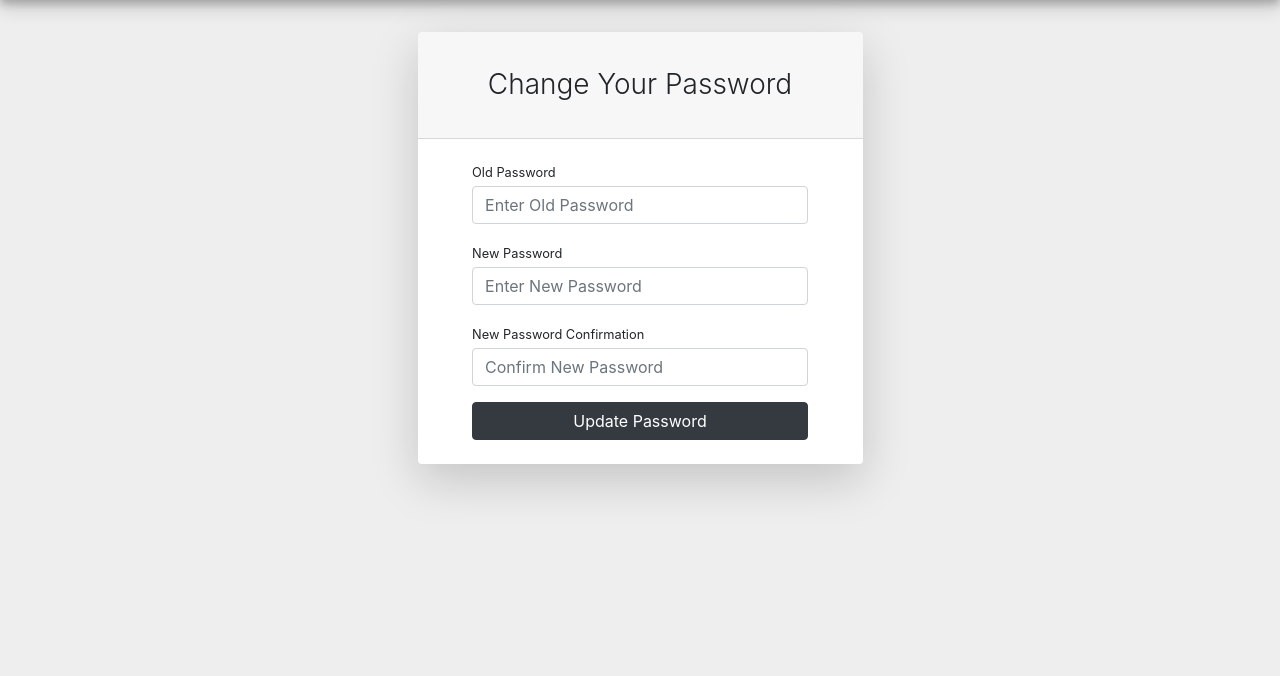
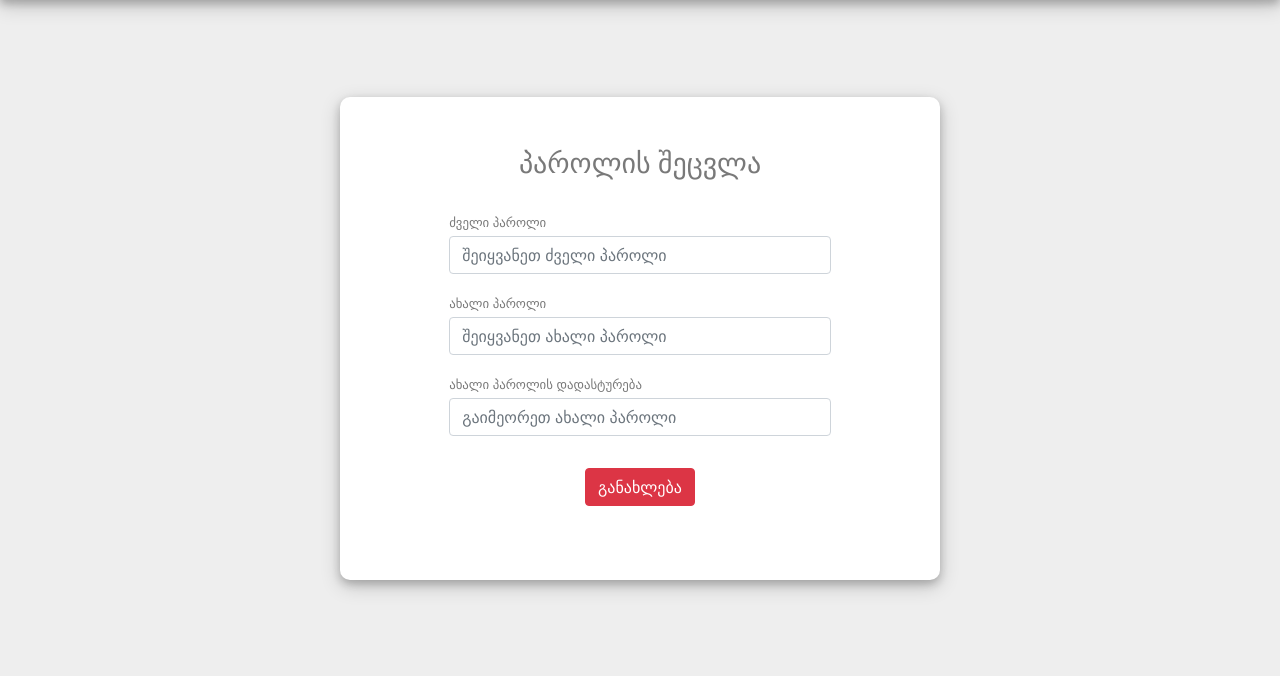
Before and after one commit to CyberSept/MealHub, a Django app: template accounts/templates/accounts/change_password.html in a window 1280 px wide. Shown: the part 56-732 px from the top of the page. Run offline with Django 3.2, Linux system fonts and the light colour scheme; the template is opened without the code that fills it, so the values that code supplies are empty; some libraries are stand-ins or nearby versions.

```diff
--- a/accounts/templates/accounts/change_password.html
+++ b/accounts/templates/accounts/change_password.html
@@ -1,13 +1,13 @@
 {% extends 'base.html' %}
 
 {% block content %}
-<div class="form-content my-3 p-3">
-        <div class="container">
-            <div class="row justify-content-center">
-                <div class="col-lg-5">
-                        <div class="card shadow-lg border-0 rounded-lg mt-0 mb-3">
-                            <div class="card-header justify-content-center">
-                              <h3 class="font-weight-light my-4 text-center">Change Your Password</h3>
+        <div class="container h-100">
+            <div class="d-flex justify-content-center h-100">
+                <div class="user_card">
+                    <div class="d-flex justify-content-center">
+
+                        <h3 id="form-title">პაროლის შეცვლა</h3>
+
                     </div>
                     {% if form.errors %}
                         <div class="alert alert-danger alert-dismissible" role="alert">
@@ -28,10 +28,10 @@
                             <div class="form-row">
                                 <div class="col-md-10 offset-md-1">
                                     <div class="form-group">
-                                                <label class="small mb-1" for="id_old_password">Old Password</label>
+                                        <label class="small mb-1" for="id_old_password">ძველი პაროლი</label>
                                         <input type="password" name="old_password" autocomplete="new-password"
                                                class="form-control" required id="id_old_password"
-                                                       placeholder="Enter Old Password"/>
+                                               placeholder="შეიყვანეთ ძველი პაროლი"/>
                                         <span>
                                                 </span>
                                     </div>
@@ -40,10 +40,10 @@
                             <div class="form-row">
                                 <div class="col-md-10 offset-md-1">
                                     <div class="form-group">
-                                                <label class="small mb-1" for="id_new_password1">New Password</label>
+                                        <label class="small mb-1" for="id_new_password1">ახალი პაროლი</label>
                                         <input type="password" name="new_password1" autocomplete="new-password"
                                                class="form-control" required id="id_new_password1"
-                                                       placeholder="Enter New Password"/>
+                                               placeholder="შეიყვანეთ ახალი პაროლი"/>
                                         <span>
                                                 </span>
                                     </div>
@@ -52,25 +52,28 @@
                             <div class="form-row">
                                 <div class="col-md-10 offset-md-1">
                                     <div class="form-group">
-                                                <label class="small mb-1" for="id_new_password2">New Password Confirmation</label>
+                                        <label class="small mb-1" for="id_new_password2">ახალი პაროლის
+                                            დადასტურება</label>
                                         <input type="password" name="new_password2" autocomplete="new-password"
                                                required id="id_new_password2" class="form-control"
-                                                       placeholder="Confirm New Password"/>
+                                               placeholder="გაიმეორეთ ახალი პაროლი"/>
                                     </div>
                                 </div>
                             </div>
                             <div class="form-row">
                                 <div class="col-md-10 offset-md-1">
-                                            <div class="form-group mt-0 mb-1">
-                                                <button type="submit" class="col-md-12 btn btn-dark" id="reset">Update Password</button>
+                                    <div class="form-group  d-flex justify-content-center mt-3 mb-1">
+                                        <button class="btn btn-danger" type="submit">
+                                            განახლება
+                                        </button>
                                     </div>
                                 </div>
                             </div>
                         </form>
                     </div>
                 </div>
+
             </div>
         </div>
-        </div>
-    </div>
+
 {% endblock %}
```
Also changed, not shown: accounts/templates/accounts/profile.html (+32 -15 lines). Lines whose indentation alone changed are shown as unchanged.
